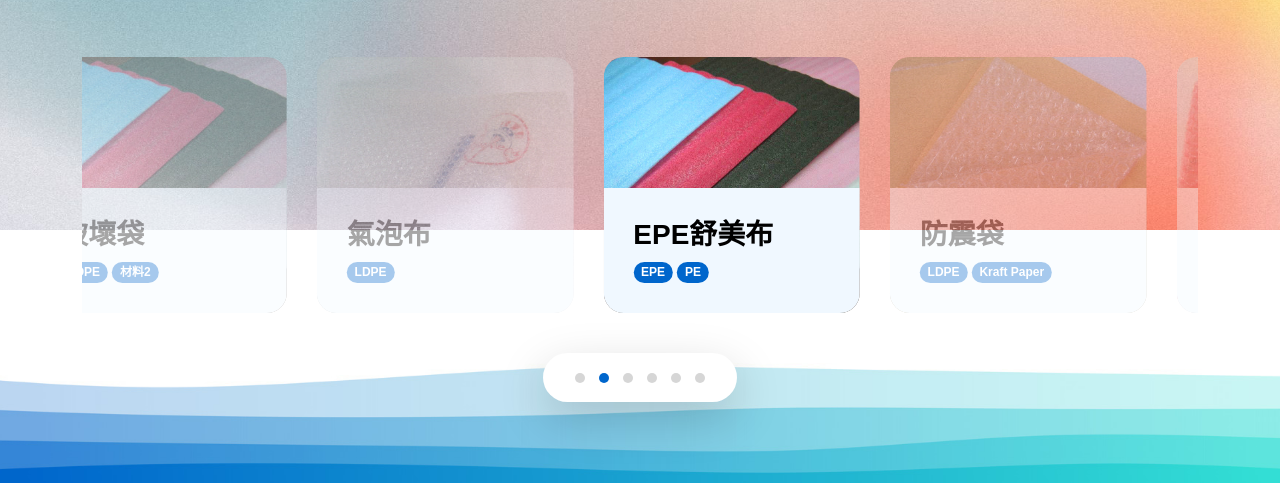
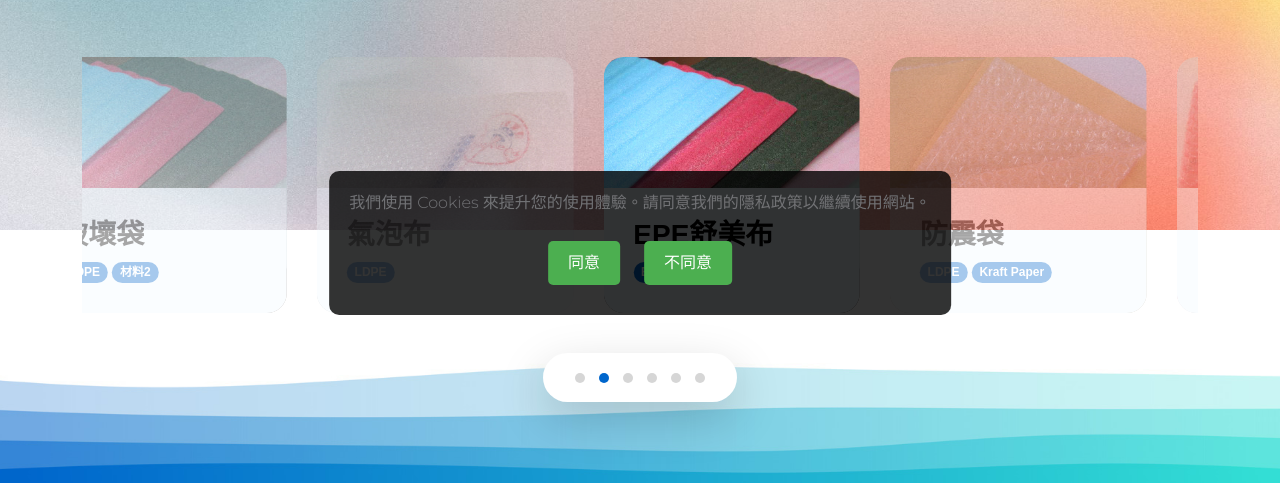
Before and after one commit to Kaoren-tw/Kaoren-tw.github.io, a plain HTML site: page index.html in a window 1280 px wide. Shown: the part 317-800 px from the top of the page. Drawn offline with Linux system fonts and the light colour scheme; a web font is replaced by a local one.

Commit message:
Update index.html

```diff
--- a/index.html
+++ b/index.html
@@ -18,20 +18,81 @@
         <link rel="stylesheet" href="css/owl.theme.default.min.css">
         <link href="css/templatemo-pod-talk.css" rel="stylesheet">
 
-        <!-- Google tag (gtag.js) -->
-        <script async src="https://www.googletagmanager.com/gtag/js?id=G-H7B3P0XW0M"></script>
-        <script>
-          window.dataLayer = window.dataLayer || [];
-          function gtag(){dataLayer.push(arguments);}
-          gtag('js', new Date());
+<!-- Google Tag Manager 標籤 -->
+    <script async src="https://www.googletagmanager.com/gtag/js?id=G-H7B3P0XW0M"></script>
+    <script>
+        window.dataLayer = window.dataLayer || [];
+        function gtag() { dataLayer.push(arguments); }
+        gtag('js', new Date());
 
-          gtag('config', 'G-H7B3P0XW0M');
-        </script>
+        // 初始設置 Google 同意模式
+        function setConsentMode(consentStatus) {
+            if (consentStatus === 'granted') {
+                gtag('consent', 'update', {
+                    'ad_storage': 'granted',
+                    'analytics_storage': 'granted'
+                });
+            } else {
+                gtag('consent', 'update', {
+                    'ad_storage': 'denied',
+                    'analytics_storage': 'denied'
+                });
+            }
+        }
+
+        // 檢查使用者是否已經同意
+        window.onload = function () {
+            if (!localStorage.getItem('consentGiven')) {
+                // 如果尚未同意，顯示同意視窗
+                document.getElementById('consent-banner').style.display = 'block';
+            }
+        }
+    </script>
+    <style>
+        /* 設置同意通知視窗的樣式 */
+        #consent-banner {
+            display: none;
+            position: fixed;
+            top: 70%;
+            left: 50%;
+            transform: translate(-50%, -50%);
+            /* 居中顯示 */
+            background-color: rgba(0, 0, 0, 0.8);
+            color: white;
+            padding: 20px;
+            border-radius: 10px;
+            text-align: center;
+            z-index: 1000;
+            /* 確保視窗位於其他內容之上 */
+        }
+
+        #consent-banner button {
+            margin: 10px;
+            padding: 10px 20px;
+            background-color: #4CAF50;
+            /* 綠色 */
+            color: white;
+            border: none;
+            border-radius: 5px;
+            cursor: pointer;
+        }
+
+        #consent-banner button:hover {
+            background-color: #45a049;
+        }
+    </style>
 
     </head>
 
     <body>
-
+    <!-- 顯示同意聲明的浮動視窗 -->
+    <div id="consent-banner">
+        <p>我們使用 Cookies 來提升您的使用體驗。請同意我們的隱私政策以繼續使用網站。</p>
+        <button
+            onclick="setConsentMode('granted'); localStorage.setItem('consentGiven', 'true'); document.getElementById('consent-banner').style.display='none';">同意</button>
+        <button
+            onclick="setConsentMode('denied'); localStorage.setItem('consentGiven', 'false'); document.getElementById('consent-banner').style.display='none';">不同意</button>
+    </div>
         <main>
 
             <nav class="navbar navbar-expand-lg">
```
